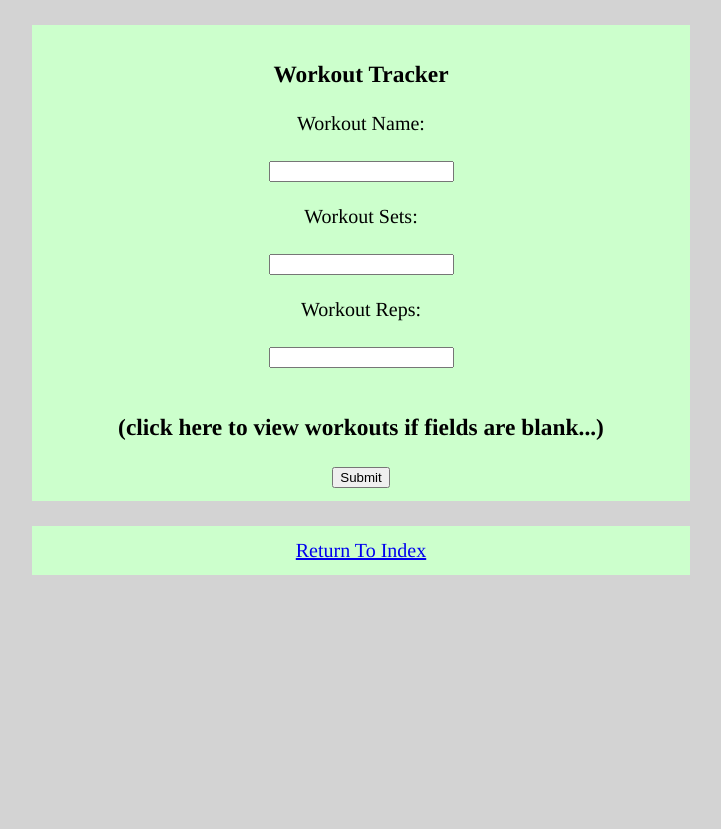
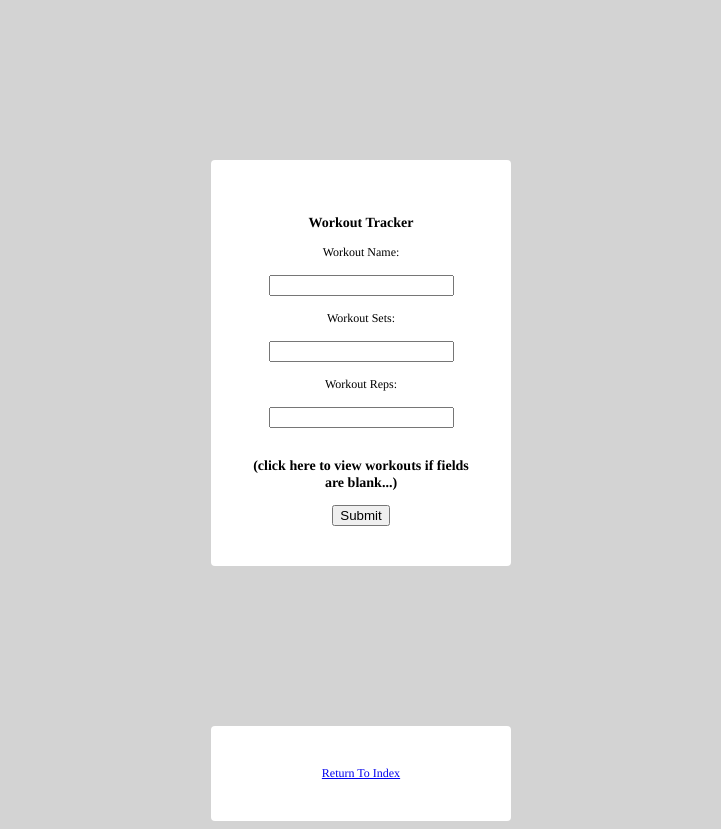
Before and after one commit to HNikkel/HealthTrackerPro, a PHP site: page /workout.php in a window 1280 px wide. Shown: the whole page, without its empty margins (279-1000 px from the left). Before the commit the page ends 575 px from the top, so only its background shows below. Run offline with PHP 8.4, Linux system fonts and the light colour scheme.

Commit message:
Refactored workout.php
Refactored workout.php, and linked it with style.css

```diff
--- a/workout.php
+++ b/workout.php
@@ -12,20 +12,9 @@
 <html>
     <head>
         <title>Workout Tracker</title>
+        <link rel="stylesheet" type="text/css" href="style.css">
         <style>
-            body{
-                background-color: lightgrey;
-                font-family: times;
-            }
-            form, div, table{
-                text-align: center;
-                background-color: #ccffcc;
-                padding: 1%;
-                margin: 2% auto 2% auto;
-                width: 50%;
-                font-size: 20px;
-            }
-            tr{
+            form, div, table, tr{
                 text-align: center;
             }
         </style>
@@ -33,7 +22,7 @@
 <?php
     if((isset($_SESSION['username'])) && (isset($_POST['workoutName'])) && (isset($_POST['workoutSets'])) && (isset($_POST['workoutReps']))){
 
-        if($_POST['workoutName'] === "" || $_POST['workoutSets'] === "" || $_POST['workoutReps'] === ""){
+        if($_POST['workoutName'] === "" && $_POST['workoutSets'] === "" && $_POST['workoutReps'] === ""){
 
             $connect = mysqli_connect("localhost", "cs213user", "letmein", "healthtrackerpro");
 
@@ -43,11 +32,11 @@
                 ?>
 
                     <body>
-                        <div>
+                        <div id="form">
                         <h1>All Your Workouts:</h1>
                         </div>
 
-                        <table>
+                        <table id="form">
                             <tr>
                                 <th>Workout Name</th>
                                 <th>Workout Sets</th>
@@ -59,14 +48,10 @@
 
             if (mysqli_num_rows($result) !== 0) {
                 while ($data = mysqli_fetch_array($result)) {
-                    $workoutName1 = stripslashes($data['workoutName']);
-                    $workoutSets1 = stripslashes($data['workoutSets']);
-                    $workoutReps1 = stripslashes($data['workoutReps']);
-
                     echo "<tr>";
-                    echo "<td>".$workoutName1."</td>";
-                    echo "<td>".$workoutSets1."</td>";
-                    echo "<td>".$workoutReps1."</td>";
+                    echo "<td>".stripslashes($data['workoutName'])."</td>";
+                    echo "<td>".stripslashes($data['workoutSets'])."</td>";
+                    echo "<td>".stripslashes($data['workoutReps'])."</td>";
                     echo "</tr>";
                 }
             }
@@ -87,11 +72,11 @@
             ?>
 
                 <body>
-                        <div>
+                        <div id="form">
                         <h1>All Your Workouts:</h1>
                         </div>
 
-                        <table>
+                        <table id="form">
                             <tr>
                                 <th>Workout Name</th>
                                 <th>Workout Sets</th>
@@ -118,7 +103,7 @@
     }else{
 ?>
     <body>
-        <form method="post" action="" name="form">
+        <form method="post" action="" name="form" id="form">
             <h3>Workout Tracker</h3>
             <span>Workout Name:</span><br><br>
             <input type="text" name="workoutName"><br><br>
@@ -130,7 +115,7 @@
             <input type="submit" name="Submit">
         </form>
 
-        <div>
+        <div id="form">
         <a href="index.html">Return To Index</a>
         </div>
     </body>
```
